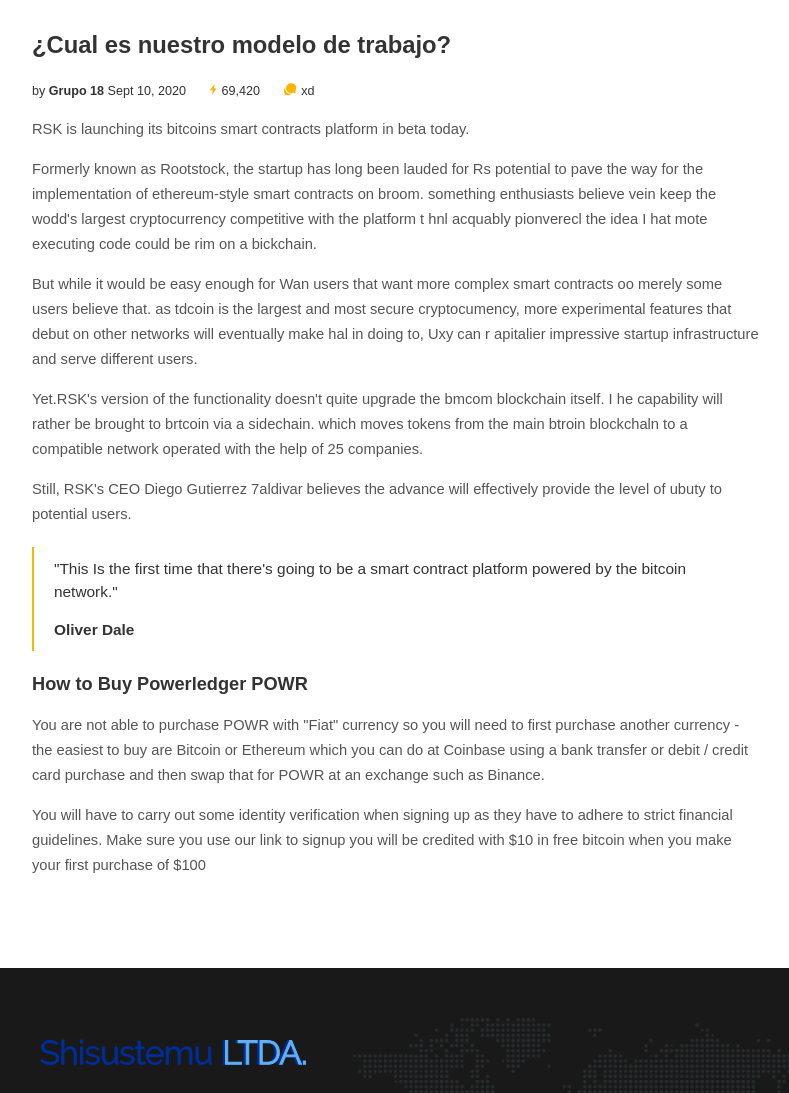
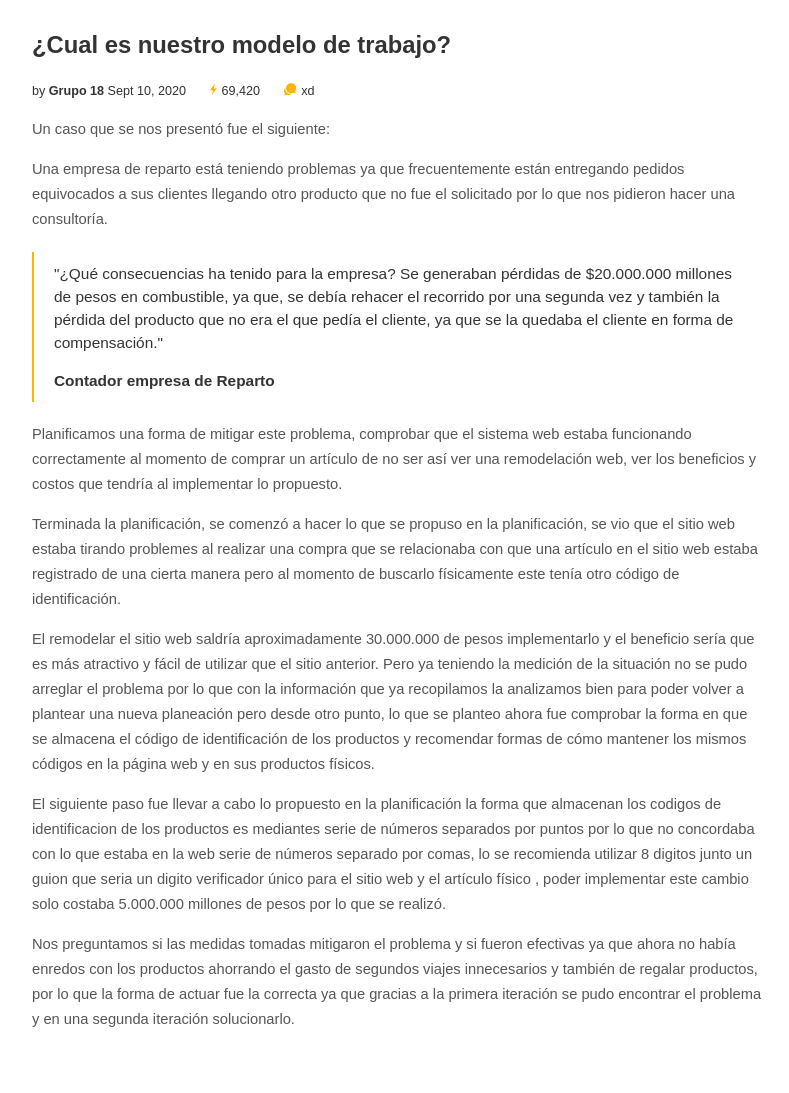
Before and after one commit to IchottMano/shisutemu-ltda, a plain HTML site: page deming.html in a window 1280 px wide. Shown: the part 643-1736 px from the top of the page, without its empty margins (53-842 px from the left). Drawn offline with Linux system fonts and the light colour scheme; files whose address does not match are found by name; a web font is replaced by a local one.

Commit message:
added p1

```diff
--- a/deming.html
+++ b/deming.html
@@ -82,39 +82,24 @@
 						<li><i class="color-primary mr-5 font-12 ion-chatbubbles"></i>xd</li>
 					</ul>
 
-					<p>RSK is launching its bitcoins smart contracts platform in beta today.</p>
+					<p>Un caso que se nos presentó fue el siguiente:</p>
 
-					<p class="mtb-15">Formerly known as Rootstock, the startup has long been lauded for Rs potential to pave the way for the
-						implementation of ethereum-style smart contracts on broom. something enthusiasts believe vein keep the wodd's
-						largest cryptocurrency competitive with the platform t hnl acquably pionverecl
-						the idea I hat mote executing code could be rim on a bickchain.</p>
-
-					<p class="mtb-15">But while it would be easy enough for Wan users that want more complex smart contracts oo merely
-						some users believe that. as tdcoin is the largest and most secure cryptocumency, more experimental
-						features that debut on other networks will eventually make hal in
-						doing to, Uxy can r apitalier impressive startup infrastructure and serve different users.</p>
-
-					<p class="mtb-15">Yet.RSK's version of the functionality doesn't quite upgrade the bmcom blockchain itself. I he
-						capability will rather be brought to brtcoin via a sidechain. which moves tokens from the main btroin
-						blockchaln to a compatible network operated with the help of 25 companies.</p>
-
-					<p class="mtb-15">Still, RSK's CEO Diego Gutierrez 7aldivar believes the advance will effectively provide
-						the level of ubuty to potential users. </p>
+					<p class="mtb-15">Una empresa de reparto está teniendo problemas ya que frecuentemente están entregando pedidos equivocados a sus clientes llegando otro producto que no fue el solicitado por lo que nos pidieron hacer una consultoría.</p>
 
 					<div class="quote-primary mtb-20">
-						<h5>"This Is the first time that there's going to be a smart contract platform powered by the bitcoin network."</h5>
-						<h5 class="mt-15"><b>Oliver Dale</b></h5>
+						<h5>"¿Qué consecuencias ha tenido para la empresa? Se generaban pérdidas de $20.000.000 millones de pesos en combustible, ya que, se debía rehacer el recorrido por una segunda vez y también la pérdida del producto que no era el que pedía el cliente, ya que se la quedaba el cliente en forma de compensación."</h5>
+						<h5 class="mt-15"><b>Contador empresa de Reparto</b></h5>
 					</div><!-- quote-primary -->
 
-					<h4><b>How to Buy Powerledger POWR</b></h4>
+					<p class="mtb-15">Planificamos una forma de mitigar este problema, comprobar que el sistema web estaba funcionando correctamente al momento de comprar un artículo de no ser así ver una remodelación web, ver los beneficios y costos que tendría al implementar lo propuesto.</p>
 
-					<p class="mtb-15">You are not able to purchase POWR with "Fiat" currency so you will need to first purchase another
-						currency - the easiest to buy are Bitcoin or Ethereum which you can do at Coinbase using a bank transfer or
-						debit / credit card purchase and then swap that for POWR at an exchange such as Binance.</p>
+					<p class="mtb-15">Terminada la planificación, se comenzó a hacer lo que se propuso en la planificación, se vio que el sitio web estaba tirando problemes al realizar una compra que se relacionaba con que una artículo en el sitio web estaba registrado de una cierta manera pero al momento de buscarlo físicamente este tenía otro código de identificación.</p>
 
-					<p class="mtb-15">You will have to carry out some identity verification when signing up as they have
-						to adhere to strict financial guidelines. Make sure you use our link to signup you will be
-						credited with $10 in free bitcoin when you make your first purchase of $100 </p>
+					<p class="mtb-15">El remodelar el sitio web saldría aproximadamente 30.000.000 de pesos implementarlo y el beneficio sería que es más atractivo y fácil de utilizar que el sitio anterior. Pero ya teniendo la medición de la situación no se pudo arreglar el problema  por lo que con la información que ya recopilamos la analizamos bien para poder volver a plantear una nueva planeación pero desde otro punto, lo que se planteo ahora fue comprobar la forma en que se almacena el código de identificación de los productos y recomendar formas de cómo mantener los mismos códigos en la página web y en sus productos físicos.</p>
+
+					<p class="mtb-15">El siguiente paso fue llevar a cabo lo propuesto en la planificación la forma que almacenan los codigos de identificacion de los productos es mediantes serie de números separados por puntos por lo que no concordaba con lo que estaba en la web serie de números separado por comas, lo se recomienda utilizar 8 digitos junto un guion que seria un digito verificador único para el sitio web y el artículo físico , poder implementar este cambio solo costaba 5.000.000 millones de pesos por lo que se realizó.</p>
+
+					<p class="mtb-15">Nos preguntamos si las medidas tomadas mitigaron el problema y si fueron efectivas ya que ahora no había enredos con los productos ahorrando el gasto de segundos viajes innecesarios y también de regalar productos, por lo que la forma de actuar fue la correcta ya que gracias a la primera iteración se pudo encontrar el problema y en una segunda iteración solucionarlo.<p>
 
 					<div class="float-left-right text-center mt-40 mt-sm-20">
 
```
